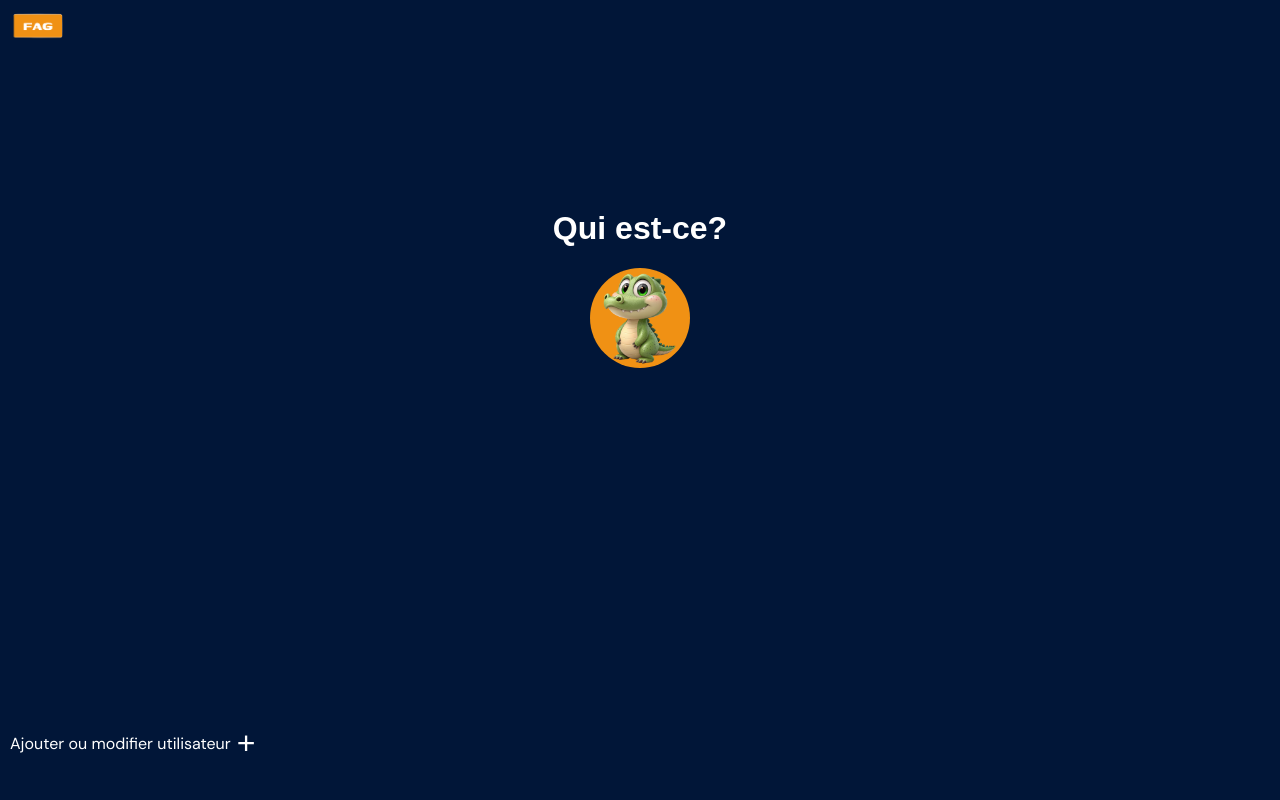
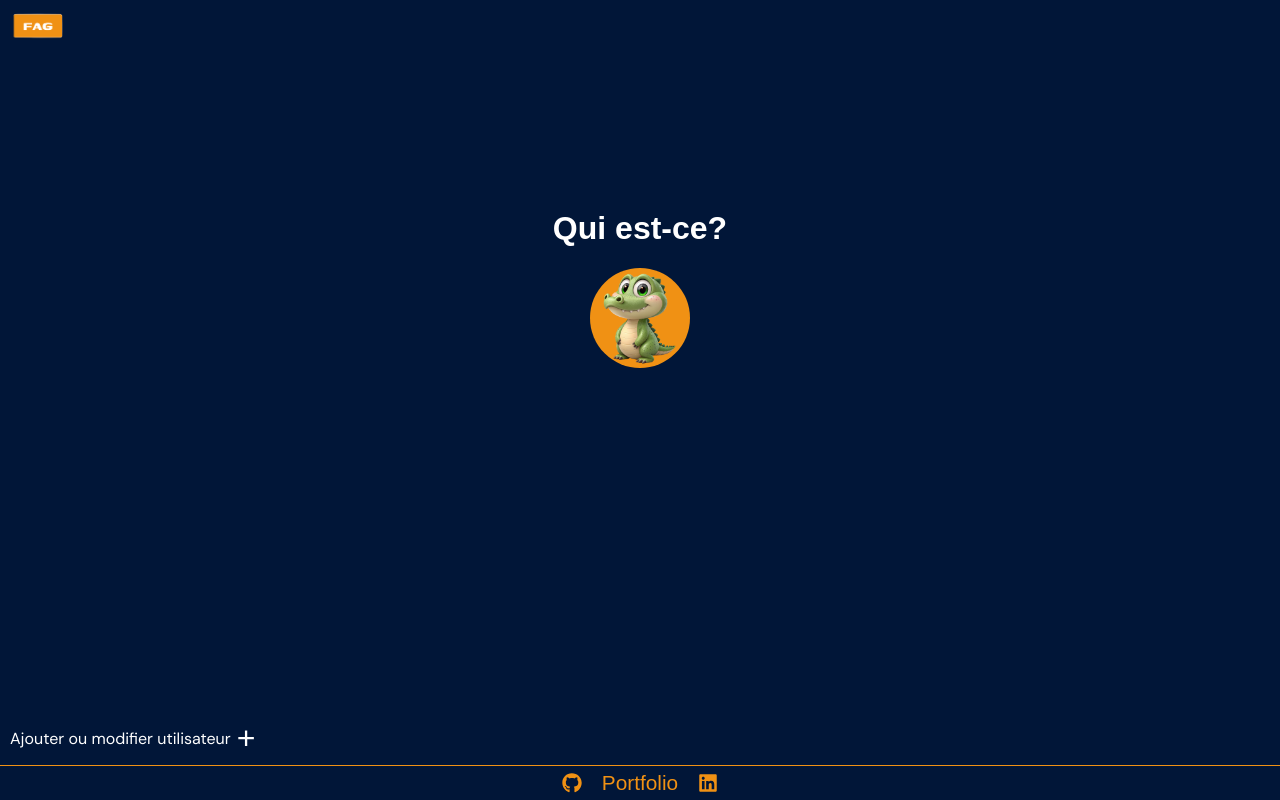
Before and after one commit to DuneNathalie/filmagogo, a React (Create React App) app in the folder frontend/: page / in a window 1280 px wide. Built offline with nearby package versions, Linux system fonts and the light colour scheme; a web font is replaced by a local one.

Commit message:
update footer

```diff
--- a/frontend/src/App.tsx
+++ b/frontend/src/App.tsx
@@ -7,9 +7,6 @@ import Login from './Pages/Login/Login.tsx';
 import Home from './Pages/Home/Home.tsx';
 import Descriptif from './Pages/Descriptif/Descriptif.tsx';
 import Favoris from './Pages/Favoris/Favoris.tsx';
-import NavBar from './Components/Header/NavBar/NavBar.tsx';
-
-import Logo from './Components/Header/logo/Logo.tsx';
 
 const App: React.FC = () => {
   const location = useLocation();
@@ -17,17 +14,12 @@ const App: React.FC = () => {
   return (
     <div className="App">
       <ModalProvider>
-        {location.pathname !== '/' && <NavBar />}
-        {location.pathname === '/' && <Logo />}
-
         <Routes>
           <Route path='/' element={<Login />} />
           <Route path='/home' element={<Home />} />
           <Route path='/descriptif' element={<Descriptif />} />
           <Route path='/favoris' element={<Favoris />} />
         </Routes>
-
-
       </ModalProvider>
     </div>
   );
--- a/frontend/src/Components/Footer/Footer.module.scss
+++ b/frontend/src/Components/Footer/Footer.module.scss
@@ -4,8 +4,6 @@
 .container {
     width: 100%;
     border-top: solid 1px colors.$orange;
-    height: 35px;
-    background-color: aqua;
     .social {
         display: flex;
         align-items: center;
@@ -17,37 +15,18 @@
             display: flex;
             align-items: center;
             text-decoration: none;
-
-            p{
-                color: colors.$orangeLight;
-                text-decoration: none;
-                font-family: values.$fontTitle;
-                font-size: 22px;
-                font-weight: bold;
-                &:hover {
-                    color: colors.$orange;
-                }
-            }
+            color: colors.$orange;
+            font-size: 1.3rem;
+            font-family: values.$fontTitle;
 
             .icon {
                 width: 20px;
                 height: 20px;
+
+            }
+            &:hover {
                 color: colors.$orangeLight;
-
-                &:hover {
-                    color: colors.$orange;
-                }
             }
         }
     }
 }
-
-@media screen and (max-width: 480px) {
-    .container{
-        margin-bottom: 0;
-        .social{
-            height: 35px;
-        }
-    }
-
-}
--- a/frontend/src/Components/Footer/Footer.tsx
+++ b/frontend/src/Components/Footer/Footer.tsx
@@ -13,7 +13,7 @@ const Footer: React.FC = () => {
                     <FaGithub className={Styles.icon} />
                 </a>
                 <a href="https://port-folio-red-phi.vercel.app" rel="noopener noreferrer" aria-label="Portfolio">
-                    <p>Portfolio</p>
+                    Portfolio
                 </a>
                 <a href="https://www.linkedin.com/in/nathalie-dune-1b4a09245" rel="noopener noreferrer" aria-label="Facebook">
                     <FaLinkedin className={Styles.icon} />
--- a/frontend/src/Components/Header/NavBar/NavBar.module.scss
+++ b/frontend/src/Components/Header/NavBar/NavBar.module.scss
@@ -71,7 +71,7 @@ nav {
             background-color: colors.$blue;
             opacity: 0.9;
             position: absolute;
-            top: 35px;
+            top: 28px;
             width: 100%;
             height: 250px;
 
--- a/frontend/src/Pages/Descriptif/Descriptif.module.scss
+++ b/frontend/src/Pages/Descriptif/Descriptif.module.scss
@@ -1,6 +1,6 @@
 .container {
     width: 100%;
-    min-height: 90vh;
+    min-height: 100vh;
     display: flex;
     flex-direction: column;
     justify-content: space-between;
--- a/frontend/src/Pages/Descriptif/Descriptif.tsx
+++ b/frontend/src/Pages/Descriptif/Descriptif.tsx
@@ -5,6 +5,8 @@ import Card from "../../Components/Description/Card/Card.tsx";
 import Styles from "./Descriptif.module.scss";
 
 import Genre from '../../Components/Home/Genre/Genre.tsx';
+import NavBar from '../../Components/Header/NavBar/NavBar.tsx';
+import Footer from '../../Components/Footer/Footer.tsx';
 
 
 const Descriptif: React.FC = () => {
@@ -37,8 +39,10 @@ const Descriptif: React.FC = () => {
 
   return (
     <div className={Styles.container}>
+      <NavBar />
       <Card idFilm={idFilm}/>
       <Genre data={popularFilms} theme="A voir aussi" />
+      <Footer />
     </div>
   );
 };
--- a/frontend/src/Pages/Favoris/Favoris.module.scss
+++ b/frontend/src/Pages/Favoris/Favoris.module.scss
@@ -1,7 +1,6 @@
 .container {
-    flex:1;
     width: 100%;
-    min-height: 90vh;
+    min-height: 100vh;
     display: flex;
     flex-direction: column;
     justify-content: space-between;
--- a/frontend/src/Pages/Favoris/Favoris.tsx
+++ b/frontend/src/Pages/Favoris/Favoris.tsx
@@ -3,12 +3,17 @@ import React from 'react';
 import Styles from "./Favoris.module.scss";
 
 import List from '../../Components/Favoris/List.tsx';
+import NavBar from '../../Components/Header/NavBar/NavBar.tsx';
+import Footer from '../../Components/Footer/Footer.tsx';
 
 
-const Favoris:React.FC = () => {
+
+const Favoris: React.FC = () => {
   return (
     <div className={Styles.container}>
-         <List />
+      <NavBar />
+      <List />
+      <Footer />
     </div>
   );
 };
--- a/frontend/src/Pages/Home/Home.tsx
+++ b/frontend/src/Pages/Home/Home.tsx
@@ -5,7 +5,6 @@ import NavBar from './../../Components/Header/NavBar/NavBar.tsx';
 
 import Styles from "./Home.module.scss";
 
-import User from "../../assets/user.png";
 import Footer from '../../Components/Footer/Footer.tsx';
 
 const Home: React.FC = () => {
@@ -46,13 +45,14 @@ const Home: React.FC = () => {
 
   return (
     <div className={Styles.container}>
-      {/* Passer les films récupérés pour chaque genre */}
+      <NavBar/>
       <Genre data={popularFilms} theme="Populaire"/>
       <Genre data={mangaFilms} theme="Manga"/>
       <Genre data={comedyFilms} theme="Comedy"/>
       <Genre data={horrorFilms} theme="Horror"/>
       <Genre data={westernFilms} theme="Western"/>
       <Genre data={actionFilms} theme="Action"/>
+      <Footer/>
     </div>
   );
 };
--- a/frontend/src/Pages/Login/Login.module.scss
+++ b/frontend/src/Pages/Login/Login.module.scss
@@ -1,7 +1,7 @@
   .container {
-      width: 100%;
-      min-height: 90vh;
-      display: flex;
-      flex-direction: column;
-      justify-content: space-between;
+    width: 100%;
+    min-height: 100vh;
+    display: flex;
+    flex-direction: column;
+    justify-content: space-between;
   }
--- a/frontend/src/Pages/Login/Login.tsx
+++ b/frontend/src/Pages/Login/Login.tsx
@@ -4,14 +4,18 @@ import Profil from "../../Components/Login/Profil/Profil.tsx";
 
 import Styles from "./Login.module.scss";
 import Change from '../../Components/Login/Change/Change.tsx';
+import Footer from '../../Components/Footer/Footer.tsx';
+import Logo from '../../Components/Header/logo/Logo.tsx';
 
 
 const Login: React.FC = () => {
 
   return (
       <div className={Styles.container}>
+        <Logo />
         <Profil />
         <Change />
+        <Footer />
       </div>
   );
 };
```
